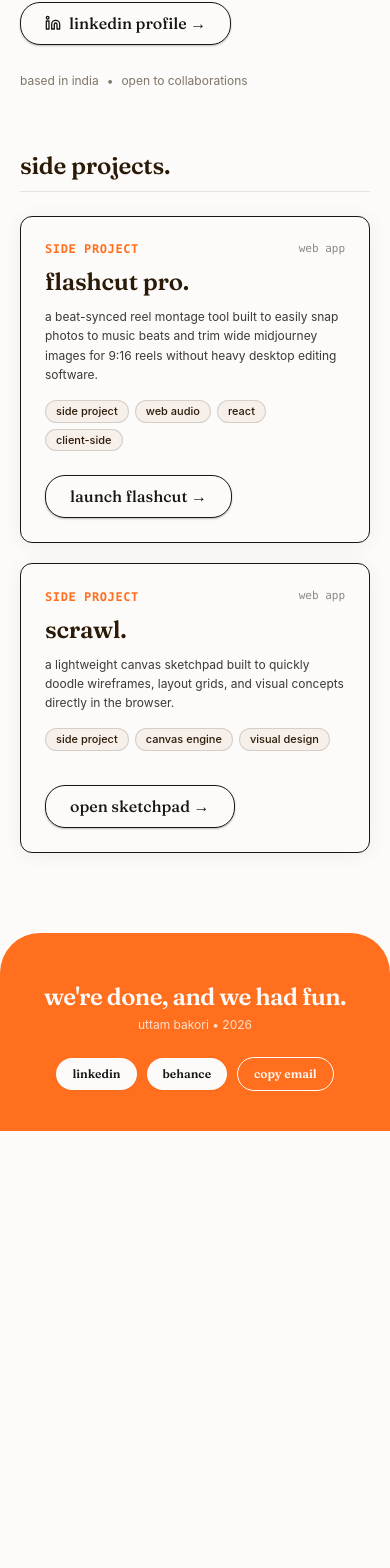
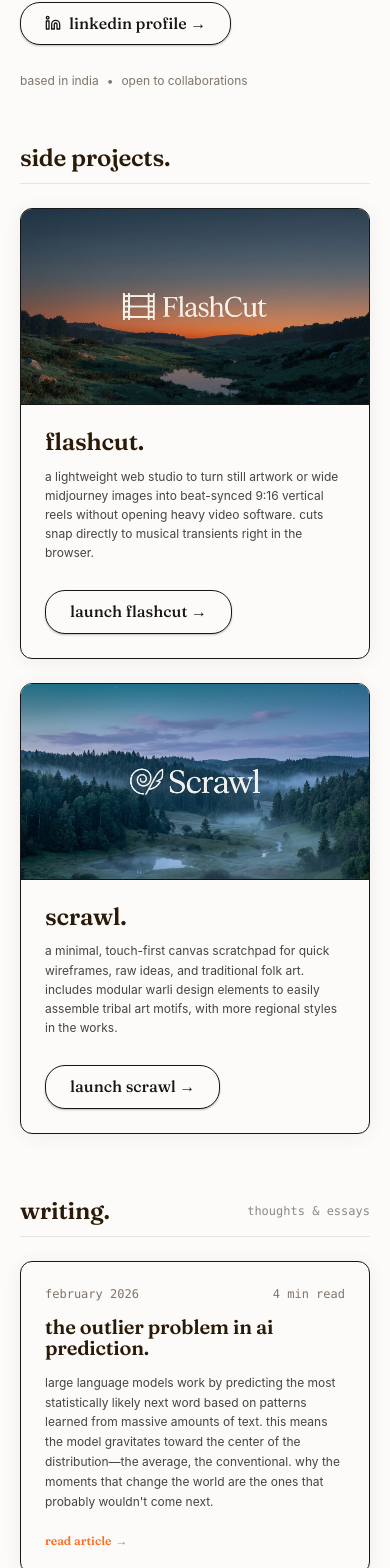
Before and after one commit to Uttambakori/uttam-index, a React (Vite) app: page / in a window 390 px wide. Shown: the part 373-1941 px from the top of the page. Before the commit the page ends 1504 px from the top, so only its background shows below. Built offline with nearby package versions, Linux system fonts and the light colour scheme.

Commit message:
feat: Add writing section featuring 'The Outlier Problem in AI Prediction' article, add cinematic project thumbnails, and remove cluttered tags from cards

```diff
--- a/src/App.jsx
+++ b/src/App.jsx
@@ -1,14 +1,16 @@
 import React, { useState } from "react";
-import { ExternalLink, ArrowUpRight, Copy, Check, Monitor } from "lucide-react";
+import { ExternalLink, ArrowUpRight, Copy, Check, Monitor, BookOpen } from "lucide-react";
 import ConnectModal from "./components/ConnectModal";
 import DesktopWarningModal from "./components/DesktopWarningModal";
+import ArticleModal from "./components/ArticleModal";
 import { LinkedinIcon } from "./components/Icons";
 import { PointingHandMark } from "./components/SuperrElements";
-import { PROFILE, PROJECTS } from "./data/projects";
+import { PROFILE, PROJECTS, ARTICLES } from "./data/projects";
 
 export default function App() {
   const [isConnectOpen, setIsConnectOpen] = useState(false);
   const [desktopWarningProject, setDesktopWarningProject] = useState(null);
+  const [selectedArticle, setSelectedArticle] = useState(null);
   const [copiedEmail, setCopiedEmail] = useState(false);
 
   const handleCopyEmail = () => {
@@ -38,9 +40,8 @@ export default function App() {
   return (
     <div className="min-h-screen bg-[#fdfbf9] text-[#171717] flex flex-col font-sans selection:bg-[#ff6f1e] selection:text-[#fdfbf9]">
 
-      {/* 1. TOP MINIMAL NAVIGATION (Responsive) */}
+      {/* 1. TOP MINIMAL NAVIGATION */}
       <header className="w-full max-w-[1000px] mx-auto px-5 sm:px-8 py-6 sm:py-8 flex items-center justify-between">
-        {/* Brand Mark: Hand icon in Charcoal */}
         <a
           href="#"
           className="flex items-center gap-2 group transition-transform hover:-rotate-6"
@@ -70,8 +71,8 @@ export default function App() {
         </div>
       </header>
 
-      {/* 2. HERO: PURE MINIMAL DESCRIPTION (Responsive fluid typography) */}
-      <section className="w-full max-w-[1000px] mx-auto px-5 sm:px-8 pt-8 sm:pt-16 pb-16 sm:pb-24">
+      {/* 2. HERO: PURE MINIMAL DESCRIPTION */}
+      <section className="w-full max-w-[1000px] mx-auto px-5 sm:px-8 pt-8 sm:pt-16 pb-14 sm:pb-20">
         <div className="max-w-[740px] space-y-6 sm:space-y-8">
 
           {/* Main Description */}
@@ -110,8 +111,8 @@ export default function App() {
         </div>
       </section>
 
-      {/* 3. SIDE PROJECTS (Responsive Grid) */}
-      <section id="work" className="w-full max-w-[1000px] mx-auto px-5 sm:px-8 pb-20 sm:pb-28 space-y-6 sm:space-y-8">
+      {/* 3. SIDE PROJECTS (With Minimal Cinematic Thumbnails & No Cluttered Tags) */}
+      <section id="work" className="w-full max-w-[1000px] mx-auto px-5 sm:px-8 pb-16 sm:pb-24 space-y-6 sm:space-y-8">
 
         {/* Section Header */}
         <div className="border-b border-[#171717]/10 pb-3 sm:pb-4 flex items-center justify-between">
@@ -126,96 +127,94 @@ export default function App() {
         </div>
 
         {/* Project Cards Grid */}
-        <div className="grid grid-cols-1 md:grid-cols-2 gap-5 sm:gap-6">
+        <div className="grid grid-cols-1 md:grid-cols-2 gap-6 sm:gap-7">
+          {PROJECTS.map((project) => (
+            <div
+              key={project.id}
+              className="superr-card overflow-hidden flex flex-col justify-between bg-[#fdfbf9] group hover:shadow-md transition-shadow"
+            >
+              <div>
+                {/* 16:9 Cinematic Thumbnail */}
+                <div className="w-full aspect-[16/9] overflow-hidden border-b-[1.5px] border-[#171717] bg-[#f7efe9]">
+                  <img
+                    src={project.thumbnail}
+                    alt={project.name}
+                    className="w-full h-full object-cover transition-transform duration-500 group-hover:scale-103"
+                  />
+                </div>
 
-          {/* PROJECT 1: FLASHCUT PRO */}
-          <div className="superr-card p-6 sm:p-7 flex flex-col justify-between min-h-[290px] bg-[#fdfbf9]">
-            <div className="space-y-3">
-              <div className="flex items-center justify-between">
-                <span className="text-xs font-semibold uppercase tracking-wider text-[#ff6f1e] font-mono">
-                  {PROJECTS[0].badge}
-                </span>
-                <span className="text-[11px] font-mono text-[#171717]/50">
-                  web app
+                {/* Card Content (Clean & Minimal: Title + Story, Zero Cluttered Tags) */}
+                <div className="p-6 sm:p-7 space-y-3">
+                  <h3 className="display-title text-2xl sm:text-3xl text-[#2b1a07]">
+                    {project.name}.
+                  </h3>
+
+                  <p className="text-xs sm:text-sm text-[#171717]/80 leading-[1.6] font-normal">
+                    {project.story}
+                  </p>
+                </div>
+              </div>
+
+              {/* Launch Action */}
+              <div className="px-6 pb-6 sm:px-7 sm:pb-7 pt-1">
+                <button
+                  onClick={() => handleLaunch(project)}
+                  className="superr-pill-btn text-xs py-2 px-4 cursor-pointer"
+                >
+                  <span>launch {project.name} →</span>
+                </button>
+              </div>
+            </div>
+          ))}
+        </div>
+      </section>
+
+      {/* 4. WRITING / ARTICLES SECTION */}
+      <section id="writing" className="w-full max-w-[1000px] mx-auto px-5 sm:px-8 pb-20 sm:pb-28 space-y-6 sm:space-y-8">
+
+        {/* Section Header */}
+        <div className="border-b border-[#171717]/10 pb-3 sm:pb-4 flex items-center justify-between">
+          <h2 className="display-title text-2xl sm:text-3xl text-[#2b1a07]">
+            writing.
+          </h2>
+          <span className="text-xs font-mono text-[#171717]/50">
+            thoughts & essays
           </span>
         </div>
 
-              <h3 className="display-title text-2xl sm:text-3xl text-[#2b1a07]">
-                {PROJECTS[0].name}.
+        {/* Article Cards */}
+        <div className="space-y-4">
+          {ARTICLES.map((art) => (
+            <div
+              key={art.id}
+              onClick={() => setSelectedArticle(art)}
+              className="superr-card p-6 sm:p-8 bg-[#fdfbf9] hover:bg-[#f7efe9]/40 transition-all cursor-pointer group space-y-3.5"
+            >
+              <div className="flex items-center justify-between text-xs font-mono text-[#2b1a07]/60">
+                <span>{art.date}</span>
+                <span>{art.readingTime}</span>
+              </div>
+
+              <h3 className="display-title text-xl sm:text-2xl md:text-[26px] text-[#2b1a07] group-hover:text-[#ff6f1e] transition-colors">
+                {art.title}
               </h3>
 
-              <p className="text-xs sm:text-sm text-[#171717]/85 leading-[1.6] font-normal">
-                {PROJECTS[0].story}
+              <p className="text-xs sm:text-sm text-[#171717]/80 leading-[1.65] font-normal">
+                {art.excerpt}
               </p>
 
-              <div className="flex flex-wrap gap-1.5 pt-1">
-                {PROJECTS[0].tags.map((t) => (
-                  <span
-                    key={t}
-                    className="px-2.5 py-0.5 rounded-[20px] bg-[#f7efe9] border border-[#171717]/15 text-[11px] font-medium text-[#2b1a07]"
-                  >
-                    {t}
+              <div className="pt-2">
+                <span className="text-xs font-semibold text-[#ff6f1e] group-hover:underline flex items-center gap-1 font-gelica">
+                  <span>read article</span>
+                  <span>→</span>
                 </span>
-                ))}
               </div>
             </div>
-
-            <div className="pt-6">
-              <button
-                onClick={() => handleLaunch(PROJECTS[0])}
-                className="superr-pill-btn text-xs py-2 px-4 cursor-pointer"
-              >
-                <span>launch flashcut →</span>
-              </button>
-            </div>
-          </div>
-
-          {/* PROJECT 2: SCRAWL */}
-          <div className="superr-card p-6 sm:p-7 flex flex-col justify-between min-h-[290px] bg-[#fdfbf9]">
-            <div className="space-y-3">
-              <div className="flex items-center justify-between">
-                <span className="text-xs font-semibold uppercase tracking-wider text-[#ff6f1e] font-mono">
-                  {PROJECTS[1].badge}
-                </span>
-                <span className="text-[11px] font-mono text-[#171717]/50">
-                  web app
-                </span>
-              </div>
-
-              <h3 className="display-title text-2xl sm:text-3xl text-[#2b1a07]">
-                {PROJECTS[1].name}.
-              </h3>
-
-              <p className="text-xs sm:text-sm text-[#171717]/85 leading-[1.6] font-normal">
-                {PROJECTS[1].story}
-              </p>
-
-              <div className="flex flex-wrap gap-1.5 pt-1">
-                {PROJECTS[1].tags.map((t) => (
-                  <span
-                    key={t}
-                    className="px-2.5 py-0.5 rounded-[20px] bg-[#f7efe9] border border-[#171717]/15 text-[11px] font-medium text-[#2b1a07]"
-                  >
-                    {t}
-                  </span>
           ))}
-              </div>
-            </div>
-
-            <div className="pt-6">
-              <button
-                onClick={() => handleLaunch(PROJECTS[1])}
-                className="superr-pill-btn text-xs py-2 px-4 cursor-pointer"
-              >
-                <span>open sketchpad →</span>
-              </button>
-            </div>
-          </div>
-
         </div>
       </section>
 
-      {/* 4. FOOTER BRAND BAND (Responsive) */}
+      {/* 5. FOOTER BRAND BAND */}
       <footer className="w-full bg-[#ff6f1e] rounded-t-[40px] sm:rounded-t-[56px] text-[#fdfbf9] pt-12 pb-10 sm:pt-14 sm:pb-12 px-5 sm:px-12 mt-auto">
         <div className="max-w-[1000px] mx-auto flex flex-col sm:flex-row items-center justify-between gap-6">
 
@@ -249,9 +248,19 @@ export default function App() {
 
             <button
               onClick={handleCopyEmail}
-              className="px-4 py-2 rounded-[20px] border border-[#fdfbf9] text-[#fdfbf9] hover:bg-white/10 transition-colors cursor-pointer"
+              className="px-4 py-2 rounded-[20px] bg-[#fdfbf9] text-[#171717] hover:bg-[#f7efe9] transition-colors shadow-xs flex items-center gap-1.5 cursor-pointer"
             >
-              {copiedEmail ? "copied email!" : "copy email"}
+              {copiedEmail ? (
+                <>
+                  <Check className="w-3.5 h-3.5 text-emerald-600" />
+                  <span>copied!</span>
+                </>
+              ) : (
+                <>
+                  <Copy className="w-3.5 h-3.5" />
+                  <span>copy email</span>
+                </>
+              )}
             </button>
           </div>
 
@@ -266,9 +275,15 @@ export default function App() {
 
       <DesktopWarningModal
         project={desktopWarningProject}
-        isOpen={Boolean(desktopWarningProject)}
         onClose={() => setDesktopWarningProject(null)}
       />
+
+      <ArticleModal
+        article={selectedArticle}
+        isOpen={Boolean(selectedArticle)}
+        onClose={() => setSelectedArticle(null)}
+      />
+
     </div>
   );
 }
--- /dev/null
+++ b/src/components/ArticleModal.jsx
@@ -0,0 +1,96 @@
+import React, { useEffect } from "react";
+import { X, ArrowLeft } from "lucide-react";
+
+export default function ArticleModal({ article, isOpen, onClose }) {
+  useEffect(() => {
+    if (isOpen) {
+      document.body.style.overflow = "hidden";
+    } else {
+      document.body.style.overflow = "auto";
+    }
+    return () => {
+      document.body.style.overflow = "auto";
+    };
+  }, [isOpen]);
+
+  if (!isOpen || !article) return null;
+
+  return (
+    <div className="fixed inset-0 z-50 flex items-center justify-center p-4 sm:p-6 bg-black/60 backdrop-blur-xs animate-fadeIn select-none font-sans">
+      <div className="bg-[#fdfbf9] border-[1.5px] border-[#171717] rounded-3xl max-w-2xl w-full max-h-[85vh] flex flex-col shadow-2xl overflow-hidden">
+
+        {/* Header */}
+        <div className="px-6 sm:px-8 py-5 border-b border-[#171717]/10 flex items-center justify-between bg-[#f7efe9]/40">
+          <div className="flex items-center gap-2 text-xs font-mono text-[#2b1a07]/60">
+            <span>{article.date}</span>
+            <span>•</span>
+            <span>{article.readingTime}</span>
+          </div>
+
+          <button
+            onClick={onClose}
+            className="p-1.5 rounded-full text-[#171717]/70 hover:text-[#171717] hover:bg-[#f7efe9] transition-colors cursor-pointer"
+          >
+            <X className="w-4 h-4" />
+          </button>
+        </div>
+
+        {/* Article Body (Scrollable) */}
+        <div className="p-6 sm:p-10 overflow-y-auto space-y-6 text-[#171717] select-text">
+          <h2 className="font-gelica text-2xl sm:text-3xl md:text-4xl text-[#2b1a07] font-semibold leading-[1.2]">
+            {article.title}
+          </h2>
+
+          <p className="text-sm sm:text-base text-[#2b1a07]/80 leading-relaxed font-normal italic border-l-2 border-[#ff6f1e] pl-4">
+            {article.excerpt}
+          </p>
+
+          <div className="space-y-6 pt-2 text-sm sm:text-[15px] leading-relaxed text-[#2b1a07]/90">
+            {article.content.map((sec, idx) => (
+              <div key={idx} className="space-y-2.5">
+                {sec.heading && (
+                  <h3 className="font-gelica text-lg sm:text-xl font-semibold text-[#2b1a07] pt-2">
+                    {sec.heading}
+                  </h3>
+                )}
+
+                {sec.paragraphs?.map((p, pIdx) => (
+                  <p key={pIdx}>{p}</p>
+                ))}
+
+                {sec.bullets && (
+                  <ul className="space-y-2 list-disc list-inside text-[#2b1a07]/85 pl-1">
+                    {sec.bullets.map((b, bIdx) => (
+                      <li key={bIdx} className="leading-relaxed">
+                        {b}
+                      </li>
+                    ))}
+                  </ul>
+                )}
+
+                {sec.quote && (
+                  <div className="p-4 sm:p-5 rounded-2xl bg-[#f7efe9] border border-[#171717]/10 my-4">
+                    <p className="font-gelica text-base sm:text-lg text-[#2b1a07] italic leading-snug">
+                      "{sec.quote}"
+                    </p>
+                  </div>
+                )}
+              </div>
+            ))}
+          </div>
+
+          <div className="pt-6 border-t border-[#171717]/10 flex items-center justify-between">
+            <button
+              onClick={onClose}
+              className="superr-pill-btn text-xs py-2 px-4 cursor-pointer"
+            >
+              <ArrowLeft className="w-3.5 h-3.5" />
+              <span>close article</span>
+            </button>
+          </div>
+        </div>
+
+      </div>
+    </div>
+  );
+}
--- a/src/data/projects.js
+++ b/src/data/projects.js
@@ -10,22 +10,78 @@ export const PROFILE = {
 export const PROJECTS = [
   {
     id: "flashcut",
-    name: "flashcut pro",
-    badge: "side project",
+    name: "flashcut",
+    thumbnail: "/assets/flashcut_thumbnail.jpg",
     purpose: "beat-synced reel montage tool",
     story:
-      "a beat-synced reel montage tool built to easily snap photos to music beats and trim wide midjourney images for 9:16 reels without heavy desktop editing software.",
+      "a lightweight web studio to turn still artwork or wide midjourney images into beat-synced 9:16 vertical reels without opening heavy video software. cuts snap directly to musical transients right in the browser.",
     url: "https://flashcut-reel-studio.vercel.app",
-    tags: ["side project", "web audio", "react", "client-side"],
   },
   {
     id: "scrawl",
     name: "scrawl",
-    badge: "side project",
-    purpose: "in-browser sketchpad",
+    thumbnail: "/assets/scrawl_thumbnail.jpg",
+    purpose: "in-browser canvas sketchpad",
     story:
-      "a lightweight canvas sketchpad built to quickly doodle wireframes, layout grids, and visual concepts directly in the browser.",
-    url: "https://scrawl-livid.vercel.app",
-    tags: ["side project", "canvas engine", "visual design"],
+      "a minimal, touch-first canvas scratchpad for quick wireframes, raw ideas, and traditional folk art. includes modular warli design elements to easily assemble tribal art motifs, with more regional styles in the works.",
+    url: "https://scrawl-omega.vercel.app",
   },
 ];
+
+export const ARTICLES = [
+  {
+    id: "the-outlier-problem-in-ai-prediction",
+    title: "the outlier problem in ai prediction.",
+    date: "february 2026",
+    readingTime: "4 min read",
+    excerpt:
+      "large language models work by predicting the most statistically likely next word based on patterns learned from massive amounts of text. this means the model gravitates toward the center of the distribution—the average, the conventional. why the moments that change the world are the ones that probably wouldn't come next.",
+    content: [
+      {
+        heading: "how ai prediction works",
+        paragraphs: [
+          "Large language models work by predicting the most statistically likely next word (or token) based on patterns learned from massive amounts of text. At its core, the model asks: \"Given everything before this point, what word/response would most probably come next?\"",
+          "This means the model gravitates toward the center of the distribution—the average, the conventional, the consensus answer.",
+        ],
+      },
+      {
+        heading: "what this means in practice",
+        paragraphs: [
+          "The AI is trained to favor the fat middle—the safe, common, well-represented response.",
+        ],
+      },
+      {
+        heading: "why outliers matter",
+        bullets: [
+          "Scientific breakthroughs were once outlier ideas (heliocentrism, germ theory, plate tectonics).",
+          "Creative genius often means seeing connections nobody else sees.",
+          "Interesting conversation often comes from unexpected angles.",
+          "Innovation is almost by definition an outlier—something that departs from the norm.",
+          "Humor often depends on subverting expectations.",
+        ],
+      },
+      {
+        heading: "the deeper concerns",
+        bullets: [
+          "1. Creativity vs. Probability — Creativity is, almost by definition, improbable. If an idea is highly predictable, we don't call it creative. By optimizing for likelihood, AI systematically filters out novelty.",
+          "2. The Homogenization Problem — If everyone uses AI to write, think, and create—and AI always gravitates toward the statistical mean—culture risks becoming blander and more uniform. A kind of intellectual regression to the mean.",
+          "3. Confirmation of Consensus ≠ Truth — The most likely answer reflects what most people have said, not necessarily what's correct. History is full of cases where the consensus was wrong and the outlier was right.",
+          "4. The 'Interesting' Lives at the Edges — The most interesting people aren't average. The most interesting ideas aren't conventional. The most interesting art isn't predictable. The most interesting scientific findings are surprises.",
+        ],
+      },
+      {
+        heading: "a nuance worth adding",
+        paragraphs: [
+          "AI models can produce outlier responses—temperature settings, sampling methods, and prompting techniques can push toward less probable outputs.",
+          "But even then, the model is still drawing from patterns it has seen. It can recombine in novel ways, but it's not generating ideas from genuinely outside its training distribution.",
+          "The real outliers—the things nobody has thought of yet—are structurally harder for a prediction engine to produce.",
+        ],
+      },
+      {
+        heading: "the bottom line",
+        quote:
+          "A machine that tells you what probably comes next is enormously useful. But the moments that change the world, spark genuine insight, or make you laugh unexpectedly—those are the moments that probably wouldn't come next.",
+      },
+    ],
+  },
+];
```
Also changed, not shown: public/assets/flashcut_thumbnail.jpg (added), public/assets/scrawl_thumbnail.jpg (added). Lines whose indentation alone changed are shown as unchanged.
